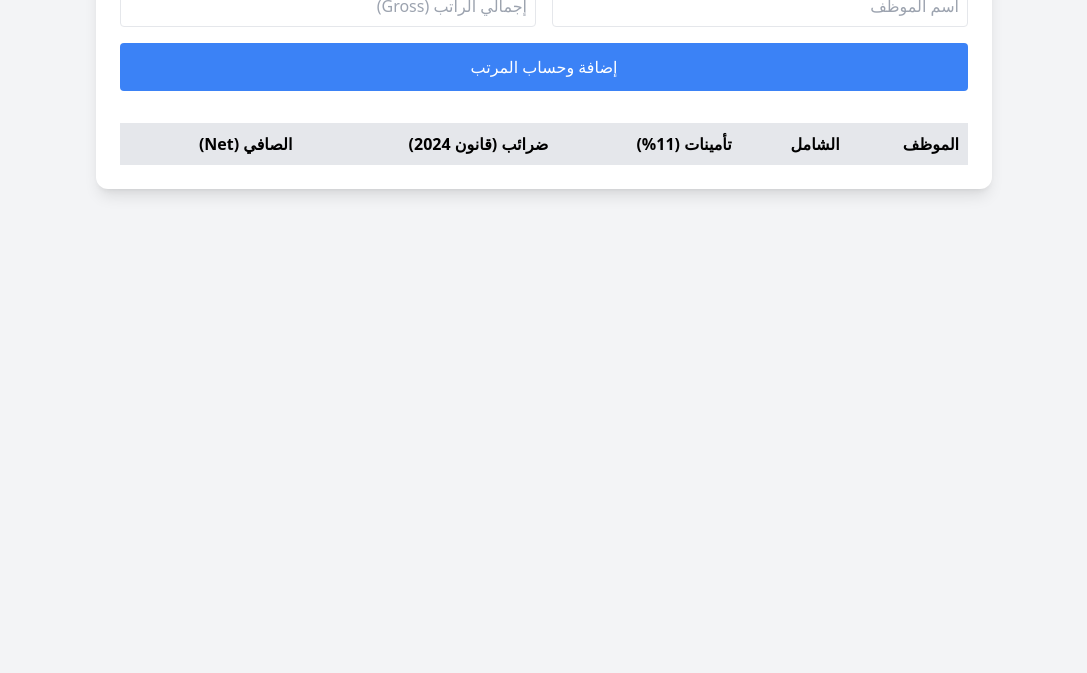
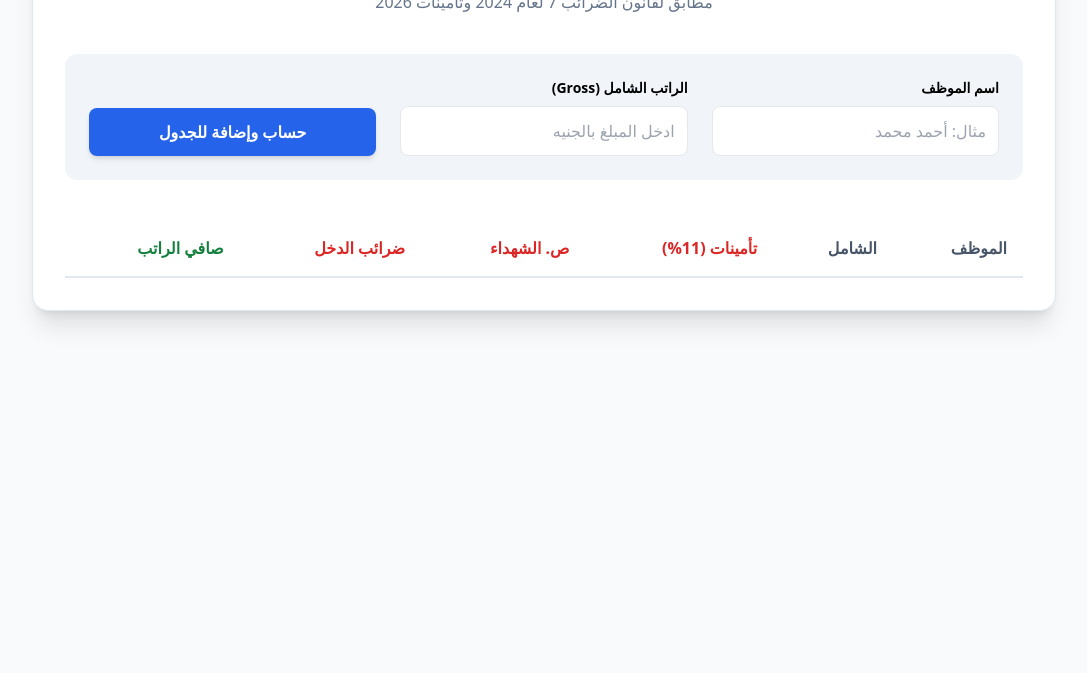
Before and after one commit to shehapelsedawy665/egypt-hr-system, a plain HTML site: page index.html in a window 1280 px wide. Shown: the part 127-800 px from the top of the page, without its empty margins (96-1183 px from the left). Drawn offline with nearby package versions, Linux system fonts and the light colour scheme.

Commit message:
Update index.html

```diff
--- a/index.html
+++ b/index.html
@@ -2,65 +2,114 @@
 <html lang="ar" dir="rtl">
 <head>
     <meta charset="UTF-8">
+    <meta name="viewport" content="width=device-width, initial-scale=1.0">
     <script src="https://cdn.tailwindcss.com"></script>
-    <title>Egyptian HR System 2026</title>
+    <title>نظام HR مصر 2026 | المحرك المطور</title>
 </head>
-<body class="bg-gray-100 p-8">
-    <div class="max-w-4xl mx-auto bg-white p-6 rounded-xl shadow-lg">
-        <h1 class="text-2xl font-bold text-blue-600 mb-6 text-center">نظام إدارة المرتبات - مصر 2026</h1>
+<body class="bg-slate-50 p-4 md:p-10">
+    <div class="max-w-5xl mx-auto bg-white p-8 rounded-2xl shadow-xl border border-slate-200">
+        <header class="text-center mb-10">
+            <h1 class="text-3xl font-extrabold text-slate-800">نظام إدارة الرواتب المطور</h1>
+            <p class="text-slate-500 mt-2">مطابق لقانون الضرائب 7 لعام 2024 وتأمينات 2026</p>
+        </header>
 
-        <div class="grid grid-cols-2 gap-4 mb-8">
-            <input id="empName" type="text" placeholder="اسم الموظف" class="border p-2 rounded">
-            <input id="grossSalary" type="number" placeholder="إجمالي الراتب (Gross)" class="border p-2 rounded">
-            <button onclick="calculate()" class="col-span-2 bg-blue-500 text-white p-3 rounded hover:bg-blue-700">إضافة وحساب المرتب</button>
+        <div class="grid grid-cols-1 md:grid-cols-3 gap-6 mb-10 bg-slate-100 p-6 rounded-xl">
+            <div>
+                <label class="block text-sm font-bold mb-2">اسم الموظف</label>
+                <input id="empName" type="text" placeholder="مثال: أحمد محمد" class="w-full border p-3 rounded-lg focus:ring-2 focus:ring-blue-500 outline-none">
+            </div>
+            <div>
+                <label class="block text-sm font-bold mb-2">الراتب الشامل (Gross)</label>
+                <input id="grossSalary" type="number" placeholder="ادخل المبلغ بالجنيه" class="w-full border p-3 rounded-lg focus:ring-2 focus:ring-blue-500 outline-none">
+            </div>
+            <div class="flex items-end">
+                <button onclick="processPayroll()" class="w-full bg-blue-600 hover:bg-blue-700 text-white font-bold py-3 px-6 rounded-lg transition-all shadow-md">
+                    حساب وإضافة للجدول
+                </button>
+            </div>
         </div>
 
-        <table class="w-full text-right border-collapse">
-            <thead>
-                <tr class="bg-gray-200">
-                    <th class="p-2 border">الموظف</th>
-                    <th class="p-2 border">الشامل</th>
-                    <th class="p-2 border">تأمينات (11%)</th>
-                    <th class="p-2 border">ضرائب (قانون 2024)</th>
-                    <th class="p-2 border">الصافي (Net)</th>
-                </tr>
-            </thead>
-            <tbody id="results"></tbody>
-        </table>
+        <div class="overflow-x-auto">
+            <table class="w-full text-right">
+                <thead>
+                    <tr class="text-slate-600 border-b-2 border-slate-200">
+                        <th class="p-4">الموظف</th>
+                        <th class="p-4">الشامل</th>
+                        <th class="p-4 text-red-600">تأمينات (11%)</th>
+                        <th class="p-4 text-red-600">ص. الشهداء</th>
+                        <th class="p-4 text-red-600">ضرائب الدخل</th>
+                        <th class="p-4 text-green-700">صافي الراتب</th>
+                    </tr>
+                </thead>
+                <tbody id="payrollBody" class="divide-y divide-slate-100">
+                    </tbody>
+            </table>
+        </div>
     </div>
 
     <script>
-        function calculate() {
+        function calculateTaxes(taxableAnnual) {
+            if (taxableAnnual <= 0) return 0;
+            let tax = 0;
+            // شرائح قانون 2024 (للدخول حتى 600 ألف)
+            const slabs = [
+                { limit: 40000, rate: 0 },
+                { limit: 15000, rate: 0.10 },
+                { limit: 15000, rate: 0.15 },
+                { limit: 130000, rate: 0.20 },
+                { limit: 200000, rate: 0.225 },
+                { limit: 800000, rate: 0.25 }
+            ];
+
+            let remaining = taxableAnnual;
+            for (let slab of slabs) {
+                let currentChunk = Math.min(remaining, slab.limit);
+                tax += currentChunk * slab.rate;
+                remaining -= currentChunk;
+                if (remaining <= 0) break;
+            }
+            if (remaining > 0) tax += remaining * 0.275;
+            return tax;
+        }
+
+        function processPayroll() {
             const name = document.getElementById('empName').value;
             const gross = parseFloat(document.getElementById('grossSalary').value);
 
-            if(!name || !gross) return alert("دخل البيانات يا فنان");
+            if(!name || isNaN(gross)) return alert("يرجى إدخال بيانات صحيحة");
 
-            // 1. Social Insurance (Logic based on 2026 limits)
-            const maxIns = 16700;
-            const insBase = Math.min(gross, maxIns);
-            const insurance = insBase * 0.11;
+            // 1. حساب التأمينات (2026 Limits)
+            const maxInsuranceBase = 16700;
+            const insuranceBase = Math.min(gross, maxInsuranceBase);
+            const employeeInsurance = insuranceBase * 0.11;
 
-            // 2. Tax Calculation (Simplified Engine)
-            let taxable = (gross - insurance) * 12 - 20000; // Annual after personal exemption
-            let tax = 0;
-            if(taxable > 40000) tax += (Math.min(taxable, 55000) - 40000) * 0.10;
-            if(taxable > 55000) tax += (Math.min(taxable, 70000) - 55000) * 0.15;
-            if(taxable > 70000) tax += (Math.min(taxable, 200000) - 70000) * 0.20;
-            // ... (rest of slabs)
+            // 2. حساب صندوق الشهداء (0.05% من الشامل)
+            const martyrsFund = gross * 0.0005;
 
-            const monthlyTax = Math.max(0, tax / 12);
-            const net = gross - insurance - monthlyTax;
+            // 3. حساب ضرائب الدخل (شهرياً)
+            // الإعفاء الشخصي للموظف 20,000 سنوياً
+            const annualPersonalExemption = 20000;
+            const taxableAnnual = Math.max(0, (gross - employeeInsurance) * 12 - annualPersonalExemption);
+            const monthlyTax = calculateTaxes(taxableAnnual) / 12;
 
-            const row = `<tr>
-                <td class="p-2 border">${name}</td>
-                <td class="p-2 border">${gross.toLocaleString()} ج.م</td>
-                <td class="p-2 border text-red-500">${insurance.toFixed(2)}</td>
-                <td class="p-2 border text-red-500">${monthlyTax.toFixed(2)}</td>
-                <td class="p-2 border font-bold text-green-600">${net.toFixed(2)}</td>
-            </tr>`;
+            // 4. الصافي النهائي
+            const netSalary = gross - employeeInsurance - monthlyTax - martyrsFund;
 
-            document.getElementById('results').innerHTML += row;
+            const row = `
+                <tr class="hover:bg-slate-50 transition-colors">
+                    <td class="p-4 font-bold text-slate-700">${name}</td>
+                    <td class="p-4">${gross.toLocaleString()} ج.م</td>
+                    <td class="p-4 text-red-500">-${employeeInsurance.toFixed(2)}</td>
+                    <td class="p-4 text-red-400">-${martyrsFund.toFixed(2)}</td>
+                    <td class="p-4 text-red-500">-${monthlyTax.toFixed(2)}</td>
+                    <td class="p-4 font-extrabold text-green-700 text-lg">${netSalary.toLocaleString(undefined, {minimumFractionDigits: 2})} ج.م</td>
+                </tr>
+            `;
+
+            document.getElementById('payrollBody').innerHTML += row;
+            // مسح الخانات بعد الإضافة
+            document.getElementById('empName').value = "";
+            document.getElementById('grossSalary').value = "";
         }
     </script>
 </body>
```
